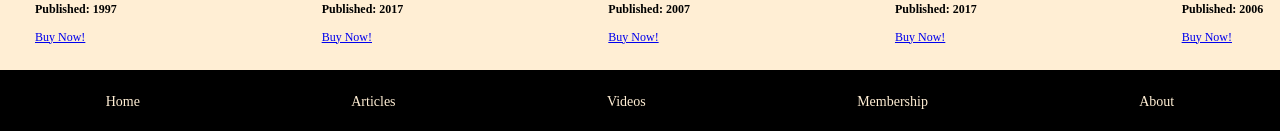
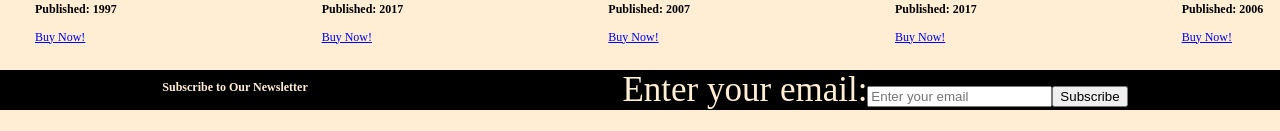
Before and after one commit to hannah-brown17/project-three, a React (Vite) app: page / in a window 1280 px wide. Shown: the part 2300-2431 px from the top of the page. After the commit the page ends 2410 px from the top, so only its background shows below. Built offline with nearby package versions, Linux system fonts and the light colour scheme.

Commit message:
added a subscribe to newsletter button located in the footer

```diff
--- a/index.html
+++ b/index.html
@@ -3,7 +3,7 @@
   <head>
     <meta charset="UTF-8" />
     <meta name="viewport" content="width=device-width, initial-scale=1.0" />
-    <title>Project 3</title>
+    <title>Top Self Development Books</title>
   </head>
   <body>
     <div id="root"></div>
--- a/src/App.css
+++ b/src/App.css
@@ -77,4 +77,5 @@ a {
   color: #ffeed4;
   font-family: 'Montserrat';
   font-size: 35px;
+  margin-top: 20px;
 }
--- a/src/components/Footer.jsx
+++ b/src/components/Footer.jsx
@@ -1,11 +1,18 @@
 const Footer = () => {
   return (
     <div className="footer">
-      <p>Home</p>
-      <p>Articles</p>
-      <p>Videos</p>
-      <p>Membership</p>
-      <p>About</p>
+      <h5>Subscribe to Our Newsletter</h5>
+      <form action="#" method="POST">
+        <label for="email">Enter your email:</label>
+        <input
+          type="email"
+          id="email"
+          name="email"
+          placeholder="Enter your email"
+          required
+        ></input>
+        <button type="submit">Subscribe</button>
+      </form>
     </div>
   )
 }
```
